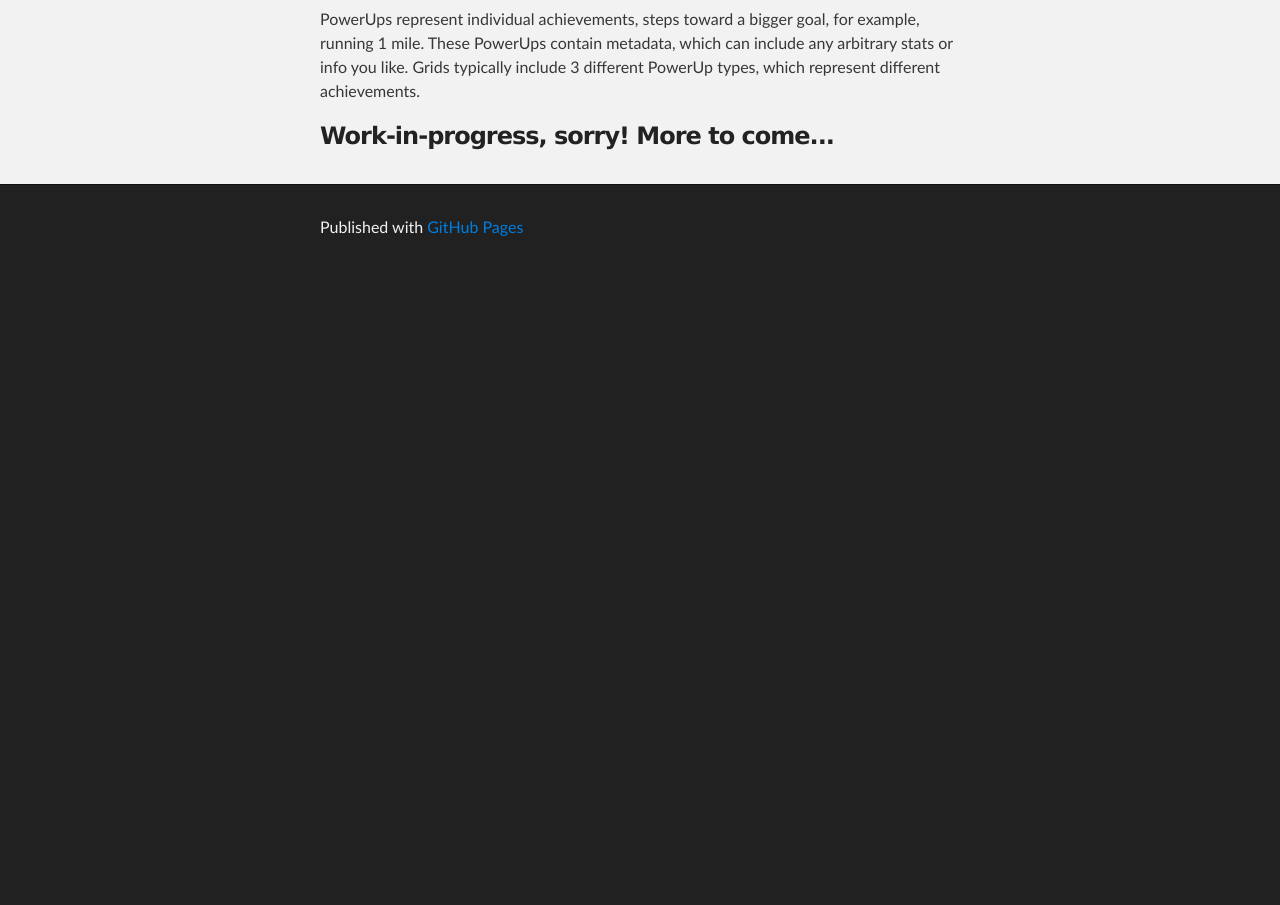
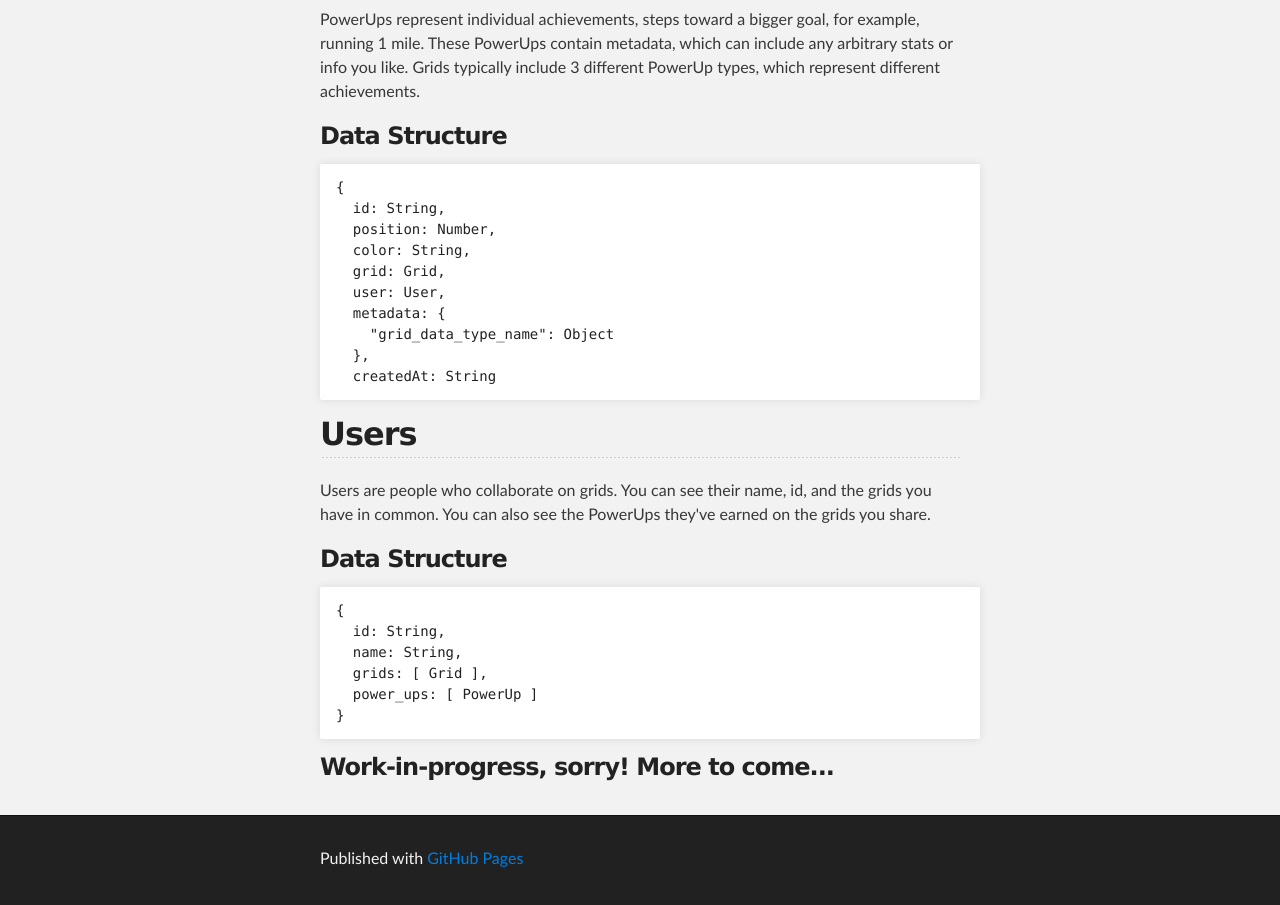
Before and after one commit to PowerUpInc/powerupinc.github.io, a plain HTML site: page index.html in a window 1280 px wide. Shown: the part 1547-2452 px from the top of the page. Before the commit the page ends 1821 px from the top, so only its background shows below. Drawn offline with Linux system fonts and the light colour scheme.

```diff
--- a/index.html
+++ b/index.html
@@ -78,6 +78,37 @@
 <p>PowerUps represent individual achievements, steps toward a bigger goal, for example, running 1 mile. These PowerUps contain metadata, which can include any arbitrary stats or info you like. Grids typically include 3 different PowerUp types, which represent different achievements.</p>
 
 <h3>
+<a name="data-structure-1" class="anchor" href="#data-structure-1"><span class="octicon octicon-link"></span></a>Data Structure</h3>
+
+<pre><code>{
+  id: String,
+  position: Number,
+  color: String,
+  grid: Grid,
+  user: User,
+  metadata: {
+    "grid_data_type_name": Object
+  },
+  createdAt: String
+</code></pre>
+
+<h2>
+<a name="users" class="anchor" href="#users"><span class="octicon octicon-link"></span></a>Users</h2>
+
+<p>Users are people who collaborate on grids. You can see their name, id, and the grids you have in common. You can also see the PowerUps they've earned on the grids you share.</p>
+
+<h3>
+<a name="data-structure-2" class="anchor" href="#data-structure-2"><span class="octicon octicon-link"></span></a>Data Structure</h3>
+
+<pre><code>{
+  id: String,
+  name: String,
+  grids: [ Grid ],
+  power_ups: [ PowerUp ]
+}
+</code></pre>
+
+<h3>
 <a name="work-in-progress-sorry-more-to-come" class="anchor" href="#work-in-progress-sorry-more-to-come"><span class="octicon octicon-link"></span></a>Work-in-progress, sorry! More to come...</h3>
       </section>
     </div>
```
Also changed, not shown: params.json (+1 -1 lines).
